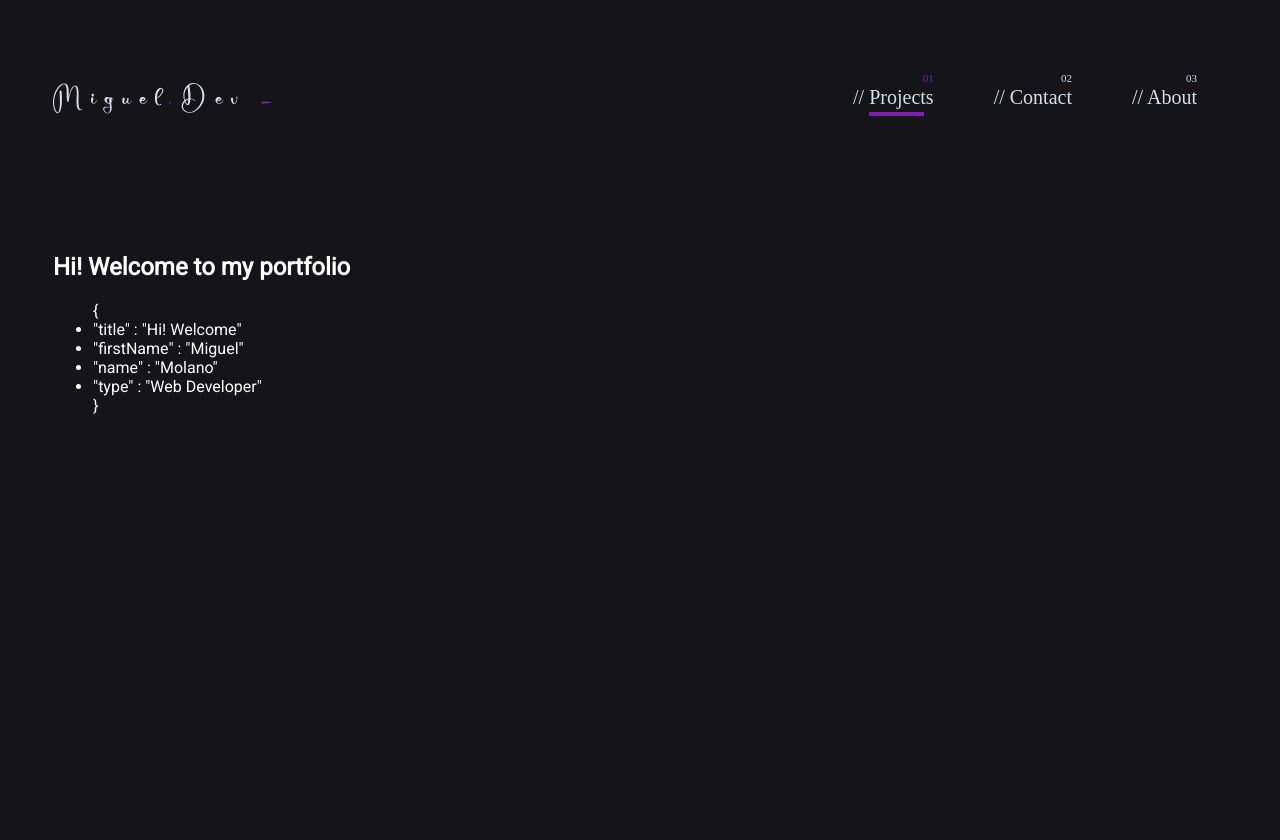
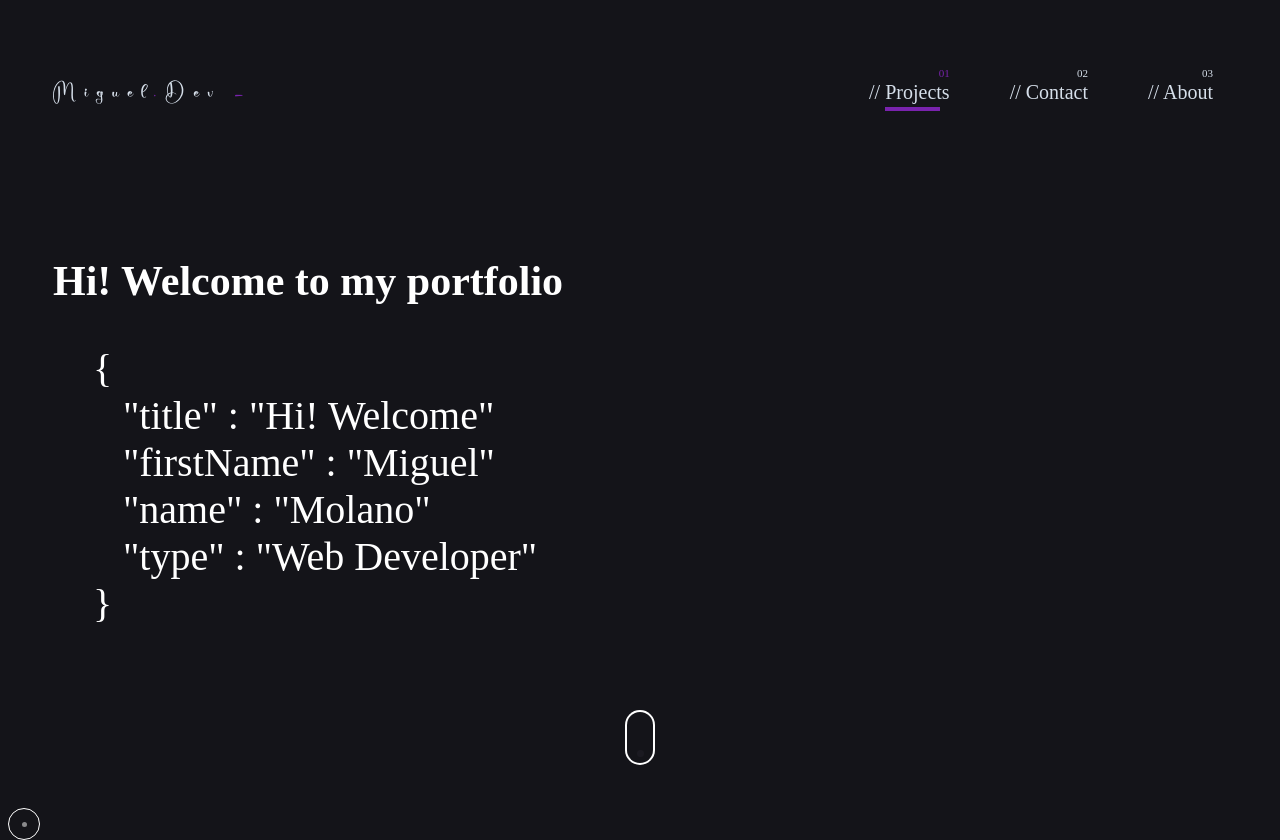
Before and after one commit to mmolano/portfolio, a Next.js app: page / in a window 1280 px wide. Before the commit the page ends 800 px from the top, so only its background shows below. Built offline with nearby package versions, Linux system fonts and the light colour scheme; a web font is replaced by a local one.

Commit message:
WIP: added animation - working on cursor

```diff
--- a/src/components/Layout/Layout.tsx
+++ b/src/components/Layout/Layout.tsx
@@ -6,6 +6,8 @@ type LayoutProps = {
 
 export const Layout = ({ children }: LayoutProps): JSX.Element => (
    <>
-      <div className="main-content">{children}</div>
+      <div className="main-content">
+         {children}
+      </div>
    </>
 )
--- a/src/components/Slide.tsx
+++ b/src/components/Slide.tsx
@@ -1,7 +1,8 @@
 export const Slide = () => {
    return (
       <>
-         <section>
+         <section className="first-element">
+            <div>
                <h2>Hi! Welcome to my portfolio</h2>
                <ul>
                   {'{'}
@@ -11,6 +12,20 @@ export const Slide = () => {
                   <li>&quot;type&quot; : &quot;Web Developer&quot;</li>
                   {'}'}
                </ul>
+            </div>
+            <div className="three-box-container">
+               {/* <Canvas camera={{ position: [0, 5, 100], fov: 55, near: 1, far: 20000 }}>
+                  <pointLight position={[100, 100, 100]} />
+                  <pointLight position={[-100, -100, -100]} />
+                  <Suspense fallback={null}>
+                     <Box />
+                  </Suspense>
+               </Canvas> */}
+            </div>
+
+            <div className="widget-scroll">
+               <div className="widget-scroll-inside"></div>
+            </div>
          </section>
       </>
    )
--- a/src/pages/_app.tsx
+++ b/src/pages/_app.tsx
@@ -1,34 +1,47 @@
 import { Navigation } from '@/components/header/Navigation'
 import { StateContext } from '@/context/AppContext'
-
 import '@/styles/scss/global.scss'
-import { Roboto } from '@next/font/google'
 import type { AppProps } from 'next/app'
 import Head from 'next/head'
-
-const roboto = Roboto({
-  weight: '400',
-  subsets: ['latin'],
-})
+import { useRef } from 'react'
 
 const title = "{ Miguel.Dev }"
 
 console.log('%c Coded by Miguel Molano ',
   'background: #c0894f; color: #ffff; border-radius: 3px; padding: 0.5rem');
 
+
+const mouseMove = (e: React.MouseEvent<HTMLDivElement>) => {
+  const cursor = document.querySelector('.cursor');
+  cursor!.setAttribute("style", `top: ${e.pageY - 20}px; left: ${e.pageX - 20}px;`);
+};
+
+const mouseClick = (e: React.MouseEvent<HTMLDivElement>) => {
+  const cursor = document.querySelector('.cursor');
+  cursor!.classList.add("click-effect");
+
+  setTimeout(() => {
+    cursor!.classList.remove("click-effect");
+  }, 500);
+};
+
+
 export default function App({ Component, pageProps }: AppProps) {
+  const cursorRef = useRef<HTMLDivElement>(null);
+
   return (
     <StateContext>
+      <section onMouseMove={mouseMove} onClick={mouseClick} onMouseDown={mouseClick} ref={cursorRef}>
         <Head>
           <title>{title}</title>
           <meta name="description" content="Generated by create next app" />
           <meta name="viewport" content="width=device-width, initial-scale=1" />
           <link rel="icon" href="/favicon.ico" />
         </Head>
-      <div className={roboto.className}>
         <Navigation />
         <Component {...pageProps} />
-      </div>
+      </section>
+      <div className="cursor"></div>
     </StateContext>
   )
 }
--- /dev/null
+++ b/src/styles/scss/components/keyframes/_mouse.scss
@@ -0,0 +1,80 @@
+@keyframes scroll-middle-mouse {
+  0% {
+    opacity: 1;
+  }
+  60% {
+    background-color: $element-color;
+  }
+  100% {
+    top: 75%;
+    opacity: 0;
+  }
+}
+
+@keyframes color-change {
+  0% {
+    background-position: 0% 100%;
+  }
+  20% {
+    background-position: 0% 0%;
+  }
+  21% {
+    background-position: $body-color;
+  }
+  29.99% {
+    background-color: #fff;
+    background-position: 0% 0%;
+  }
+  30% {
+    background-color: $body-color;
+    background-position: 0% 100%;
+  }
+  50% {
+    background-position: 0% 0%;
+  }
+  51% {
+    background-color: $body-color;
+  }
+  59% {
+    background-color: #fff;
+    background-position: 0% 0%;
+  }
+  60% {
+    background-color: $body-color;
+    background-position: 0% 100%;
+  }
+  80% {
+    background-position: 0% 0%;
+  }
+  81% {
+    background-color: $body-color;
+  }
+  90%,
+  100% {
+    background-color: #fff;
+  }
+}
+
+@keyframes position-animate {
+  0% {
+    transform: translateY(0);
+  }
+  20% {
+    transform: translateY(8px);
+  }
+  30% {
+    transform: translateY(0);
+  }
+  50% {
+    transform: translateY(8px);
+  }
+  60% {
+    transform: translateY(0);
+  }
+  80% {
+    transform: translateY(8px);
+  }
+  90% {
+    transform: translateY(0);
+  }
+}
--- a/src/styles/scss/components/slide.scss
+++ b/src/styles/scss/components/slide.scss
@@ -1,13 +1,16 @@
 @include desktop {
-  .container {
-    overflow-x: scroll;
-    overflow-y: hidden;
-    width: 100%;
-    height: 100vh;
-    & .slide {
-      display: inline-block;
-      height: 100vh;
-      width: 100%;
+  .first-element {
+    & h2 {
+      font-family: 'studio-regular';
+      font-size: 42px;
+    }
+    & ul {
+      font-family: 'studio-medium-italic';
+      list-style: none;
+      font-size: 40px;
+      & li {
+        margin-left: 30px;
+      }
     }
   }
 }
--- a/src/styles/scss/global.scss
+++ b/src/styles/scss/global.scss
@@ -1,6 +1,7 @@
+@import 'components/variables/_var';
 @import 'components/fonts/_fonts';
-@import 'components/keyframes/_nav.scss';
-@import 'components/variables/_var';
+@import 'components/keyframes/_nav';
+@import 'components/keyframes/_mouse';
 @import 'components/mixins/_mixins';
 @import 'components/navigation';
 @import 'components/slide';
@@ -10,6 +11,88 @@ body {
   color: $default-white;
 }
 
+html, body, #__next, section{
+  height: 100%;
+  width: 100%;
+}
+
+@keyframes cursorAnim {
+  0% {
+        transform: scale(1);
+    }
+    50% {
+        transform: scale(3);
+    }
+    100% {
+        transform: scale(1);
+    }
+}
+
+.cursor {
+  width: 30px;
+  height: 30px;
+  border: 1.5px solid white;
+  border-radius: 50%;
+  position: absolute;
+  pointer-events: none;
+  &.click-effect {
+    animation: cursorAnim 0.5s forwards;
+  }
+  &::after {
+    content: '';
+    width: 5px;
+    height: 5px;
+    position: absolute;
+    background-color: $default-white;
+    border-radius: 200px;
+    opacity: 0.5;
+    top: 0;
+    bottom: 0;
+    right: 0;
+    left: 0;
+    margin: auto;
+  }
+}
+
 .main-content {
   padding: 45px;
 }
+
+.widget-scroll {
+  position: absolute;
+  display: flex;
+  justify-content: center;
+  left: 0px;
+  right: 0px;
+  bottom: 35px;
+  margin: auto;
+  height: 55px;
+  width: 30px;
+  border-radius: 200px;
+  background: $body-color
+    linear-gradient(transparent 0%, transparent 50%, #ffff 50%, #ffff 100%);
+  background-size: 100% 200%;
+  animation: color-change 5.9s linear infinite,
+    position-animate 6s ease-out infinite;
+  &::after {
+    position: absolute;
+    content: '';
+    width: 87%;
+    height: 92%;
+    top: 0;
+    bottom: 0;
+    margin: auto;
+    border-radius: 200px;
+    background-color: $body-color;
+  }
+  & .widget-scroll-inside {
+    z-index: 1;
+    position: absolute;
+    top: 13%;
+    height: 7px;
+    width: 7px;
+    background-color: white;
+    border-radius: 20px;
+    animation: scroll-middle-mouse 2s infinite;
+  }
+}
```
Lines whose indentation alone changed are shown as unchanged.
